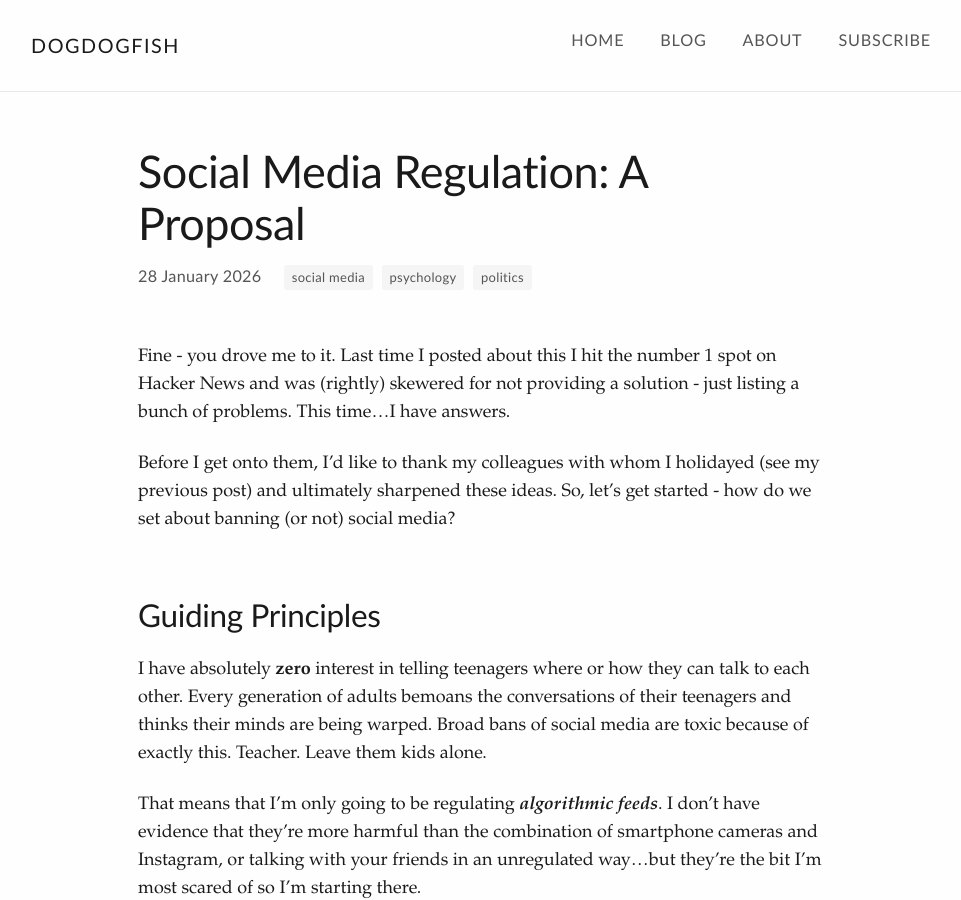
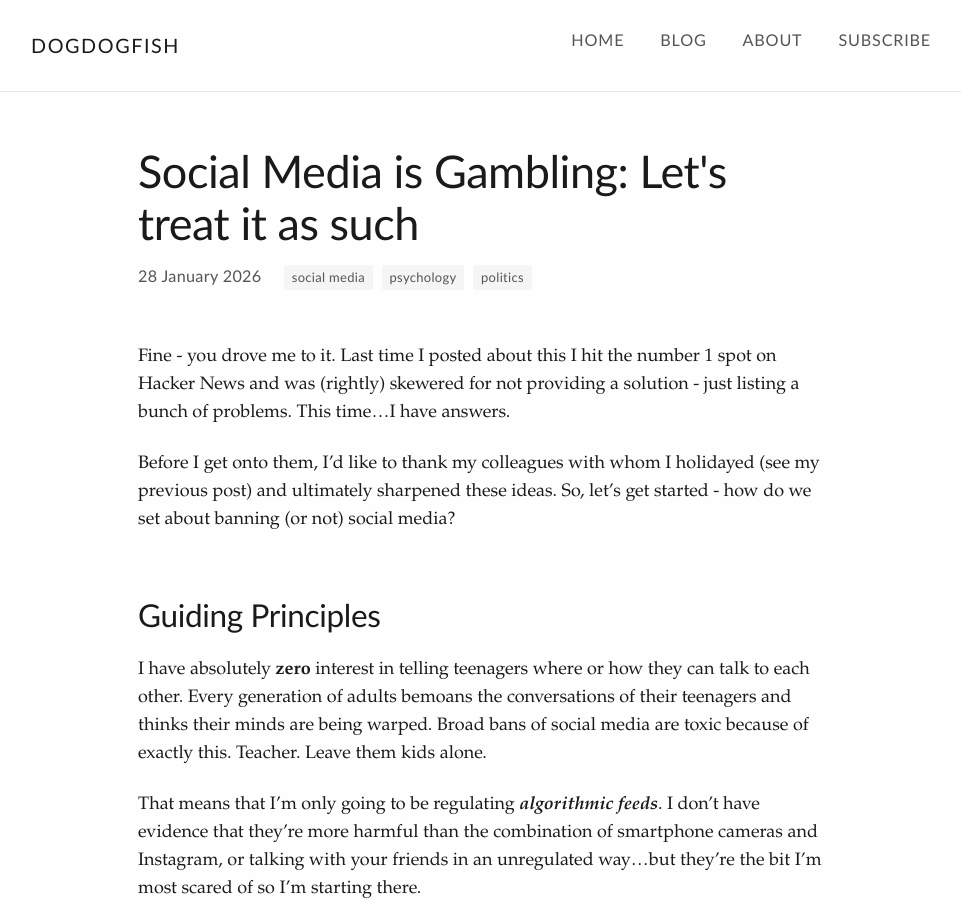
Before and after one commit to Kali89/kali89.github.io, a Jekyll site: the page built from 2026-01-28-social-media-gambling.md, in a window 1280 px wide and 900 px high. Shown: the whole window, without its empty margins (159-1120 px from the left). Built offline with Jekyll 4.4.1, drawn with Linux system fonts in a browser that asks for light colours; some of the changed text lies outside the part shown.

Commit message:
New Post

```diff
--- a/_posts/2026-01-28-social-media-regulation.md
+++ b/2026-01-28-social-media-gambling.md
@@ -1,6 +1,6 @@
 ---
 layout: post
-title: "Social Media Regulation: A Proposal"
+title: "Social Media is Gambling: Let's treat it as such"
 date: 2026-01-28
 tags: [social media, psychology, politics]
 ---
```
